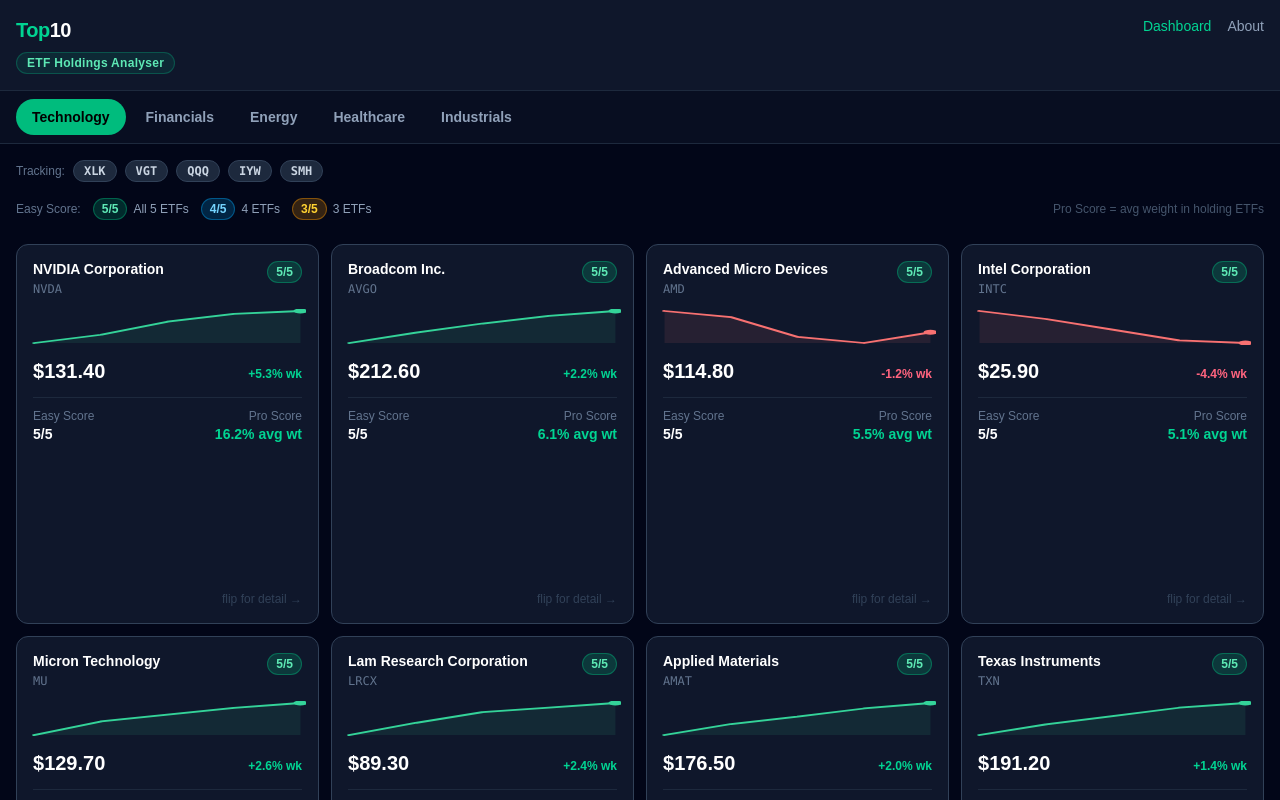
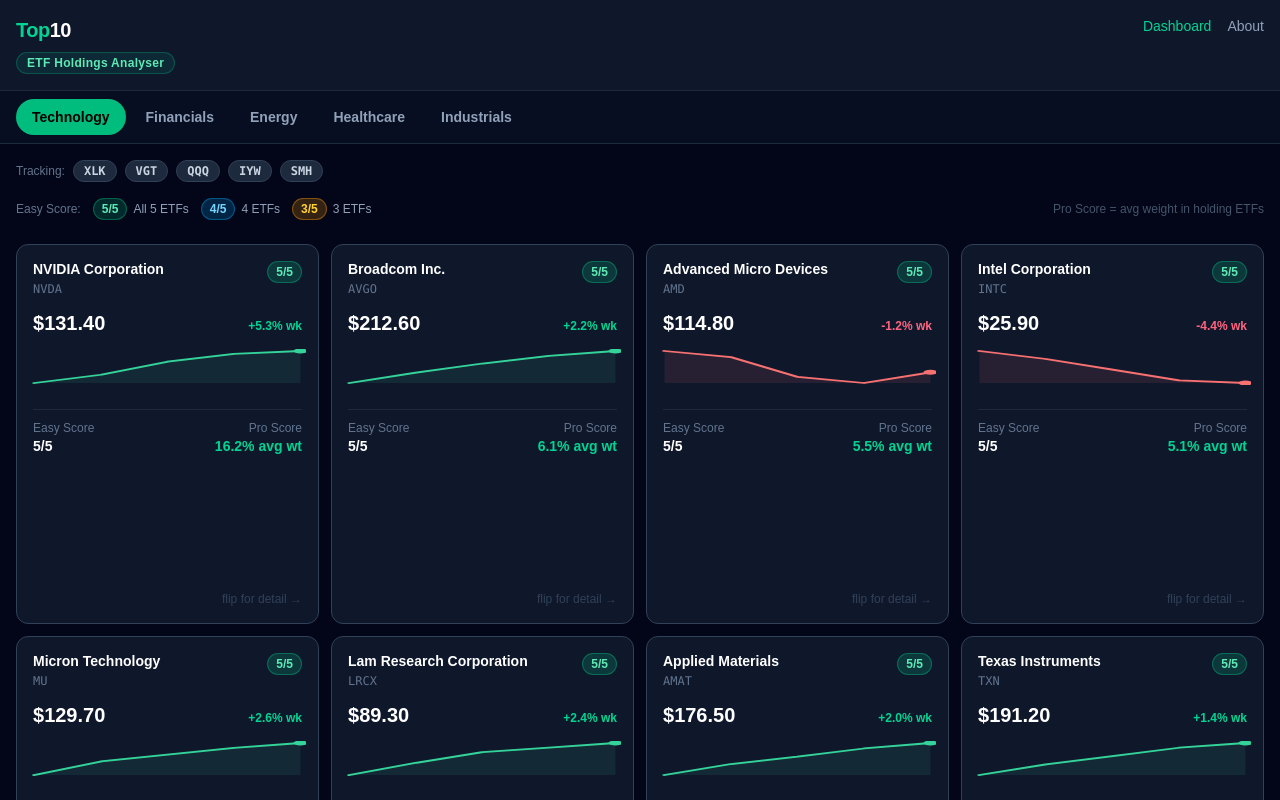
Before and after one commit to spready2026io-lgtm/top10, a Next.js app: page / in a window 1280 px wide. Shown: the top 800 px of the page. Built offline with nearby package versions, Linux system fonts and the light colour scheme.

Commit message:
fix: move sparkline below price row on front tile face

```diff
--- a/app/page.tsx
+++ b/app/page.tsx
@@ -211,19 +211,19 @@
             <EasyScoreBadge score={equity.easyScore} />
           </div>
 
-          {/* Sparkline */}
-          <div className="my-3 -mx-1 flex-shrink-0">
-            <SparklineChart prices={equity.weeklyPrices} positive={positive} />
-          </div>
-
           {/* Price */}
-          <div className="flex items-baseline justify-between flex-shrink-0">
+          <div className="flex items-baseline justify-between flex-shrink-0 mt-3">
             <p className="text-white font-bold text-xl tabular-nums">
               ${equity.price.toLocaleString('en-US', { minimumFractionDigits: 2, maximumFractionDigits: 2 })}
             </p>
             <span className={`text-xs font-semibold tabular-nums ${changeColor}`}>
               {changeSign}{equity.weeklyChange.toFixed(1)}% wk
             </span>
+          </div>
+
+          {/* Sparkline */}
+          <div className="my-3 -mx-1 flex-shrink-0">
+            <SparklineChart prices={equity.weeklyPrices} positive={positive} />
           </div>
 
           {/* Divider */}
```
